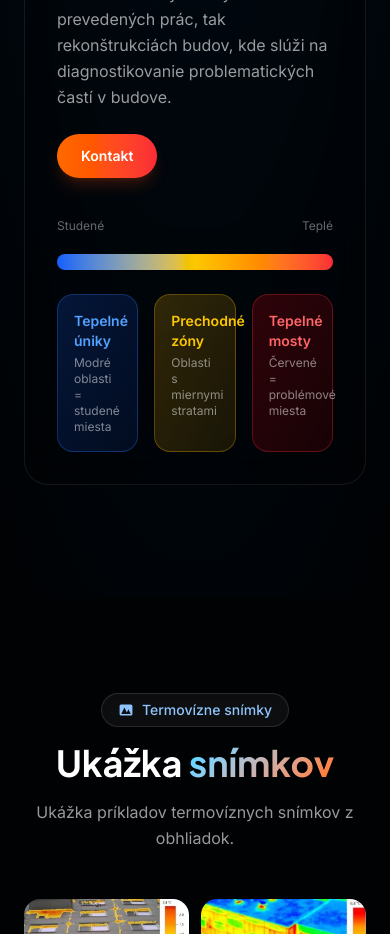
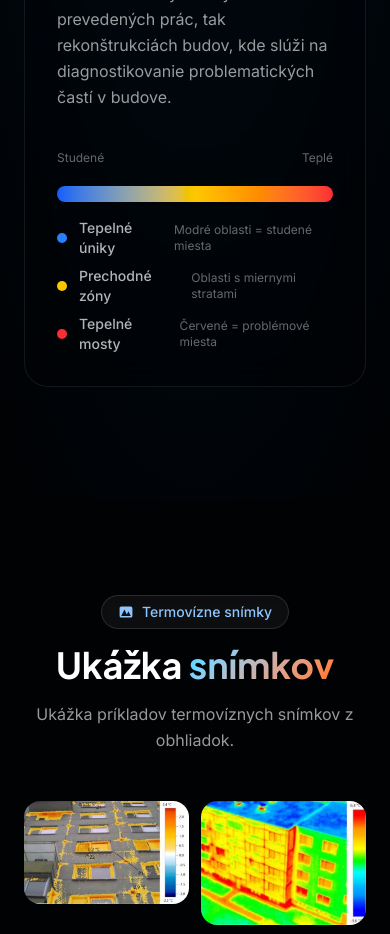
Before and after one commit to cicmen35/thermoscan_web, a React (Vite) app: page / in a window 390 px wide. Shown: the part 2540-3474 px from the top of the page. Built offline with nearby package versions, Linux system fonts and the light colour scheme.

Commit message:
fix: make temperature scale legend responsive on mobile

```diff
--- a/src/components/Services.tsx
+++ b/src/components/Services.tsx
@@ -80,13 +80,7 @@ export default function Services() {
                 Je využiteľné ako pri novostavbách v rámci kontroly kvality prevedených prác,
                 tak rekonštrukciách budov, kde slúži na diagnostikovanie problematických častí v budove.
               </p>
-              <a
-                href="#kontakt"
-                id="services-contact-cta"
-                className="self-start mt-2 px-6 py-3 rounded-full bg-gradient-to-r from-orange-500 to-red-500 text-white font-semibold text-sm hover:opacity-90 hover:scale-105 transition-all duration-200 shadow-lg shadow-orange-900/40"
-              >
-                Kontakt
-              </a>
+
             </div>
 
             {/* Temperature scale visual */}
@@ -96,16 +90,26 @@ export default function Services() {
                 <span>Teplé</span>
               </div>
               <div className="h-4 rounded-full bg-gradient-to-r from-blue-600 via-green-400 via-yellow-400 to-red-500 shadow-lg" />
-              <div className="grid grid-cols-3 gap-4 mt-2">
+              <div className="flex flex-col gap-2 sm:hidden">
+                {[
+                  { dot: 'bg-blue-500', label: 'Tepelné úniky', desc: 'Modré oblasti = studené miesta' },
+                  { dot: 'bg-yellow-400', label: 'Prechodné zóny', desc: 'Oblasti s miernymi stratami' },
+                  { dot: 'bg-red-500', label: 'Tepelné mosty', desc: 'Červené = problémové miesta' },
+                ].map((item) => (
+                  <div key={item.label} className="flex items-center gap-3">
+                    <span className={`w-2.5 h-2.5 rounded-full shrink-0 ${item.dot}`} />
+                    <span className="text-white/70 text-sm font-medium">{item.label}</span>
+                    <span className="text-white/40 text-xs ml-auto">{item.desc}</span>
+                  </div>
+                ))}
+              </div>
+              <div className="hidden sm:grid grid-cols-3 gap-4 mt-2">
                 {[
                   { color: 'from-blue-600/20 to-blue-600/10 border-blue-500/30 text-blue-400', label: 'Tepelné úniky', desc: 'Modré oblasti = studené miesta' },
                   { color: 'from-yellow-500/20 to-yellow-500/10 border-yellow-500/30 text-yellow-400', label: 'Prechodné zóny', desc: 'Oblasti s miernymi stratami' },
                   { color: 'from-red-600/20 to-red-600/10 border-red-500/30 text-red-400', label: 'Tepelné mosty', desc: 'Červené = problémové miesta' },
                 ].map((item) => (
-                  <div
-                    key={item.label}
-                    className={`rounded-2xl p-4 bg-gradient-to-br ${item.color} border`}
-                  >
+                  <div key={item.label} className={`rounded-2xl p-4 bg-gradient-to-br ${item.color} border`}>
                     <div className={`font-semibold text-sm mb-1 ${item.color.split(' ').find(c => c.startsWith('text-'))}`}>
                       {item.label}
                     </div>
```
